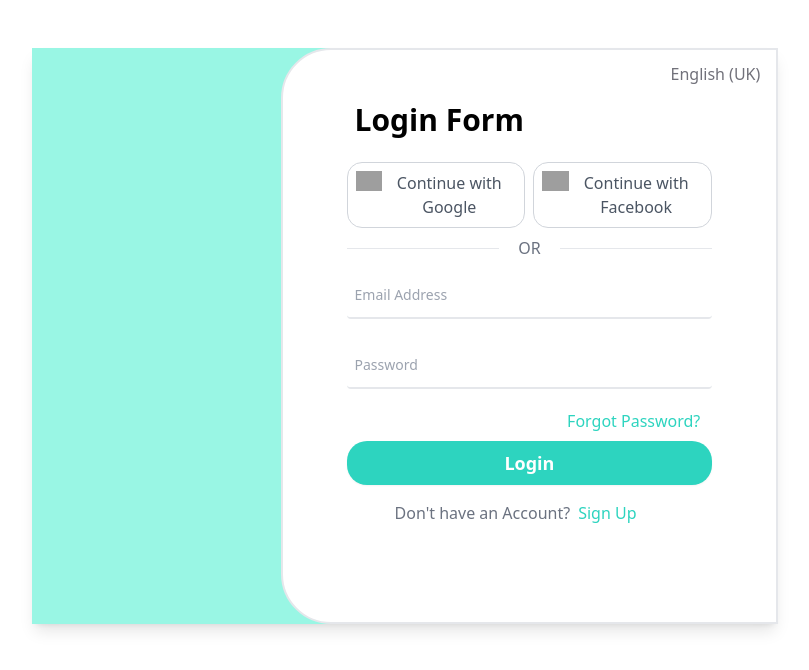
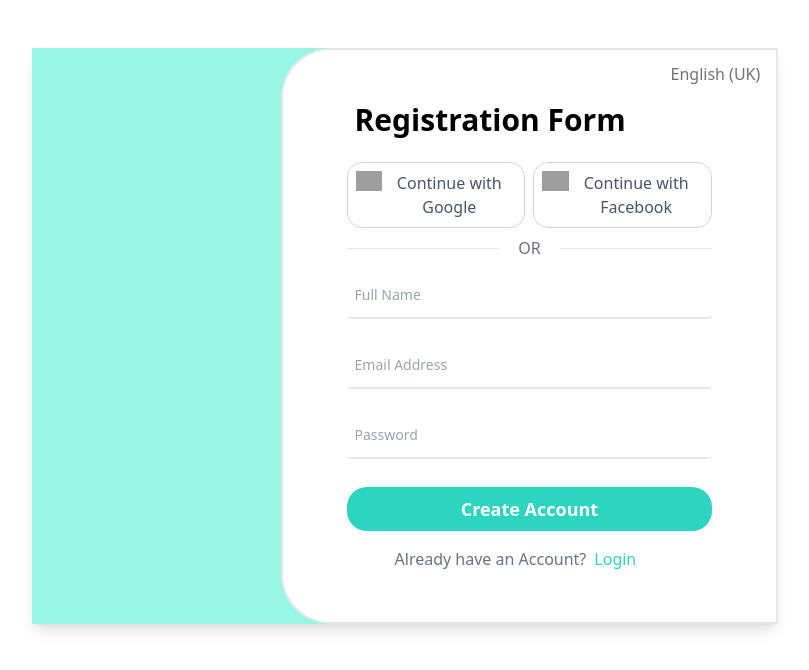
Before and after one commit to vinay-1729/projectDoc, a React (Create React App) app: page / in a window 1280 px wide. Shown: the top 670 px of the page, without its empty margins (235-1044 px from the left). Built offline with nearby package versions, Linux system fonts and the light colour scheme; grey boxes are pictures that could not be loaded.

Commit message:
login+signup

```diff
--- a/src/App.js
+++ b/src/App.js
@@ -1,11 +1,13 @@
 import "./App.css";
 import LoginPage from "../src/components/LoginPage";
+import SignupPage from "../src/components/SignupPage";
 import PatientsList from "./components/PatientsList";
 
 function App() {
   return (
     <div className="App container mx-auto">
-        <LoginPage />
+        {/* <LoginPage /> */}
+      <SignupPage />
       {/* <PatientsList /> */}
     </div>
   );
--- /dev/null
+++ b/src/components/SignupPage.jsx
@@ -0,0 +1,67 @@
+import React from "react";
+
+
+export default function LoginPage() {
+  return (
+    <div className="flex justify-center md:my-12 lg:my-12">
+      <div className="flex w-full xl:w-7/12 lg:w-7/12 bg-teal-200 h-[576px] shadow-lg">
+        <div className="hidden lg:block lg:w-2/6 ">
+        </div>
+        <div className="w-full lg:w-4/6 bg-white  lg:rounded-tl-[50px] lg:rounded-bl-[50px] border-2	">
+          <div className="text-right text-zinc-500	mr-4 mt-3">
+            English (UK)
+          </div>
+          <div className="mx-6 lg:mx-16">
+          <h3 className="ml-2 mt-4 text-1xl md:text-3xl font-semibold md:text-left text-center">Registration Form</h3>
+          <div className="lg:flex">
+              <button role="button" className="border border-gray-300 w-3/4 lg:w-full mt-6 rounded-[15px]">
+                <div className="flex mx-2 my-2 justify-center">
+                < img class=" h-5 cursor-pointer " src="https://i.imgur.com/arC60SB.png" alt="" />
+                <p class="text-md px-2 text-gray-600">Continue with Google</p>
+                </div>
+                </button>
+
+                <button role="button" className="border border-gray-300 w-3/4 lg:w-full lg:ml-2 mt-6 rounded-[15px]">
+                <div className="flex mx-2 my-2 justify-center">
+                < img class=" h-5 cursor-pointer " src="https://i.imgur.com/p0LvxkX.png" alt="" />
+                <p class="text-md px-2 text-gray-600">Continue with Facebook</p>
+                </div>
+                </button>
+          </div>
+          <div className="flex mt-2 justify-items-center">
+              <hr className="mb-6 w-5/12 border-t mt-3"/>
+              <span className="w-2/12 text-gray-500">OR</span>
+              <hr className="mt-3 w-5/12 mb-6 border-t" />
+          </div>
+            <form action="">
+            <div className="relative mb-6 md:flex md:justify-between">
+                <input id="fullname" type="fullname" placeholder="Full Name" className="border-b-2 peer rounded text-sm py-3 px-2 w-full placeholder-transparent  outline-none" />
+                <label for="fullname" class="absolute left-2 -top-3.5 text-gray-600 text-sm transition-all peer-placeholder-shown:sm peer-placeholder-shown:text-gray-400 peer-placeholder-shown:top-3 peer-focus:-top-3.5 peer-focus:text-gray-600 peer-focus:text-sm">Full Name</label>
+
+            </div>
+            <div className="relative mb-6 md:flex md:justify-between">
+                <input id="email" type="email" placeholder="Email Address" className="border-b-2 peer rounded text-sm py-3 px-2 w-full placeholder-transparent  outline-none" />
+                <label for="email" class="absolute left-2 -top-3.5 text-gray-600 text-sm transition-all peer-placeholder-shown:sm peer-placeholder-shown:text-gray-400 peer-placeholder-shown:top-3 peer-focus:-top-3.5 peer-focus:text-gray-600 peer-focus:text-sm">Email Address</label>
+
+            </div>
+            <div className="relative mb-5 md:flex md:justify-between">
+                <input id="password" type="password" placeholder="Password" className="border-b-2 peer rounded text-sm py-3 px-2 w-full placeholder-transparent outline-none" />
+                <label for="password" class="absolute left-2 -top-3.5 text-gray-600 text-sm transition-all peer-placeholder-shown:sm peer-placeholder-shown:text-gray-400 peer-placeholder-shown:top-3 peer-focus:-top-3.5 peer-focus:text-gray-600 peer-focus:text-sm">Password</label>
+            </div>
+            </form>
+            <div className="text-center">
+            <button role="button" className="bg-teal-400 py-2 px-2 w-2/4 lg:w-full mt-2 rounded-[20px] hover:bg-teal-300 shadow-sm">
+                    <p class="font-bold	 text-lg text-white">Create Account</p>
+            </button>
+            </div>
+            <div className="flex text-right pr-3 ml-12 mt-4 text-gray-500">
+                <p>Already have an Account?</p><a href="#" className="ml-2 text-teal-400">Login</a>
+            </div>
+          </div>
+
+        </div>
+      </div>
+    </div>
+
+  );
+}
```
